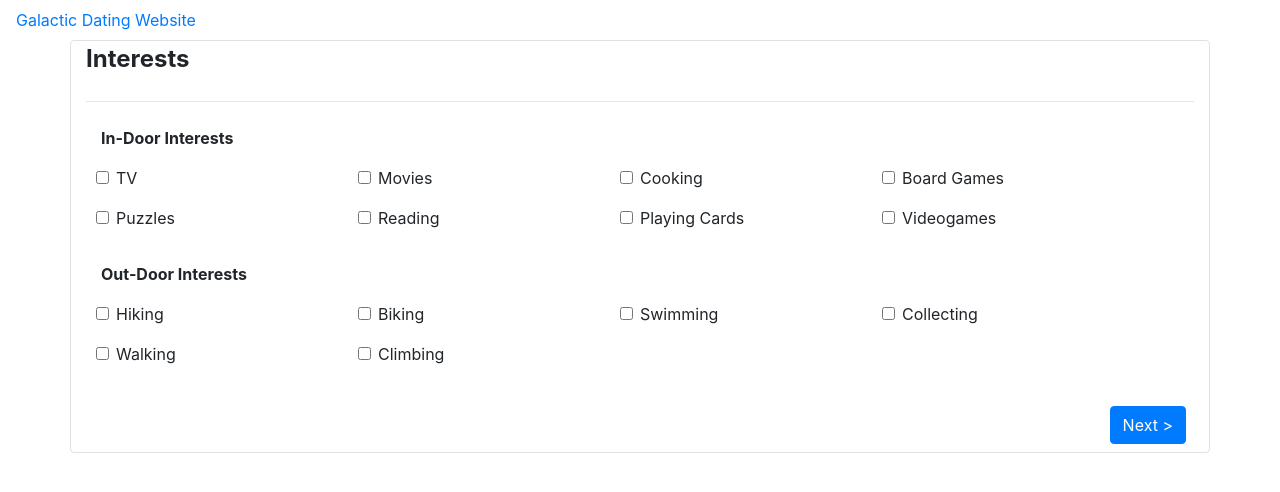
After one commit to Emaret2/dating, a PHP site: page /views/formInterests.html in a window 1280 px wide. The commit adds this page. Shown: the top 492 px of the page. Run offline with PHP 8.4, Linux system fonts and the light colour scheme.

Commit message:
created form views

```diff
--- /dev/null
+++ b/views/formInterests.html
@@ -0,0 +1,165 @@
+<!DOCTYPE html>
+<html lang="en">
+<head>
+    <!-- Required meta tags -->
+    <meta charset="utf-8">
+    <meta name="viewport" content="width=device-width, initial-scale=1, shrink-to-fit=no">
+
+    <!-- Bootstrap CSS -->
+    <link rel="stylesheet" href="https://stackpath.bootstrapcdn.com/bootstrap/4.3.1/css/bootstrap.min.css" integrity="sha384-ggOyR0iXCbMQv3Xipma34MD+dH/1fQ784/j6cY/iJTQUOhcWr7x9JvoRxT2MZw1T" crossorigin="anonymous">
+
+    <!-- My Css -->
+    <link rel="stylesheet" type="text/css"
+          href="styles/styles.css">
+    <link rel="stylesheet" type="text/css"
+          href="styles/form.css">
+
+    <title>Interests</title>
+
+    <!-- Favicon -->
+    <link rel="icon" type="image/jpg" href="images/heart.jpg">
+
+</head>
+<body>
+<header class="navbar"><a href = "home">Galactic Dating Website</a></header>
+<div class="container border rounded">
+
+    <!-- New Background check on top of form -->
+
+    <form action="summary" method="post" id="formProfile" class="">  <!--Elijah Edit: Added id to form -->
+        <legend><strong>Interests</strong></legend>
+        <hr class="my-4">
+
+        <fieldset class="form-group col-md-12">
+            <p><strong>In-Door Interests</strong></p>
+            <div class="form-row form-group container">
+                <div class="form-check col-md-3">
+                    <input class="form-check-input" type="checkbox" name="interests[]" id="tv" value="tv">
+                    <label class="form-check-label" for="tv">
+                        TV
+                    </label>
+                </div>
+
+                <div class="form-check col-md-3">
+                    <input class="form-check-input" type="checkbox" name="interests[]" id="movies" value="movies">
+                    <label class="form-check-label" for="movies">
+                        Movies
+                    </label>
+                </div>
+
+
+                <div class="form-check col-md-3">
+                    <input class="form-check-input" type="checkbox" name="interests[]" id="cooking" value="cooking">
+                    <label class="form-check-label" for="cooking">
+                        Cooking
+                    </label>
+                </div>
+
+                <div class="form-check col-md-3">
+                    <input class="form-check-input" type="checkbox" name="interests[]" id="boardgames" value="boardgames">
+                    <label class="form-check-label" for="boardgames">
+                        Board Games
+                    </label>
+                </div>
+            </div>
+
+            <div class="form-row form-group container">
+                <div class="form-check col-md-3">
+                    <input class="form-check-input" type="checkbox" name="interests[]" id="puzzles" value="puzzles">
+                    <label class="form-check-label" for="puzzles">
+                        Puzzles
+                    </label>
+                </div>
+
+                <div class="form-check col-md-3">
+                    <input class="form-check-input" type="checkbox" name="interests[]" id="reading" value="reading">
+                    <label class="form-check-label" for="reading">
+                        Reading
+                    </label>
+                </div>
+
+                <div class="form-check col-md-3">
+                    <input class="form-check-input" type="checkbox" name="interests[]" id="cards" value="cards">
+                    <label class="form-check-label" for="cards">
+                        Playing Cards
+                    </label>
+                </div>
+
+                <div class="form-check col-md-3">
+                    <input class="form-check-input" type="checkbox" name="interests[]" id="videogames" value="videogames">
+                    <label class="form-check-label" for="videogames">
+                        Videogames
+                    </label>
+                </div>
+            </div>
+        </fieldset>
+
+        <fieldset class="form-group col-md-12">
+            <p><strong>Out-Door Interests</strong></p>
+            <div class="form-row form-group container">
+                <div class="form-check col-md-3">
+                    <input class="form-check-input" type="checkbox" name="interests[]" id="hiking" value="hiking">
+                    <label class="form-check-label" for="hiking">
+                        Hiking
+                    </label>
+                </div>
+
+                <div class="form-check col-md-3">
+                    <input class="form-check-input" type="checkbox" name="interests[]" id="biking" value="biking">
+                    <label class="form-check-label" for="biking">
+                        Biking
+                    </label>
+                </div>
+
+                <div class="form-check col-md-3">
+                    <input class="form-check-input" type="checkbox" name="interests[]" id="swimming" value="swimming">
+                    <label class="form-check-label" for="swimming">
+                        Swimming
+                    </label>
+                </div>
+
+                <div class="form-check col-md-3">
+                    <input class="form-check-input" type="checkbox" name="interests[]" id="collecting" value="collecting">
+                    <label class="form-check-label" for="collecting">
+                        Collecting
+                    </label>
+                </div>
+
+
+            </div>
+
+            <div class="form-row form-group container">
+                <div class="form-check col-md-3">
+                    <input class="form-check-input" type="checkbox" name="interests[]" id="walking" value="walking">
+                    <label class="form-check-label" for="walking">
+                        Walking
+                    </label>
+                </div>
+
+                <div class="form-check col-md-3">
+                    <input class="form-check-input" type="checkbox" name="interests[]" id="climbing" value="climbing">
+                    <label class="form-check-label" for="climbing">
+                        Climbing
+                    </label>
+                </div>
+            </div>
+
+
+
+        </fieldset>
+
+
+
+        <div class = "text-right p-2">
+            <button id="submit" type="submit" class="btn btn-primary">
+                Next >
+            </button>
+        </div>
+
+    </form>
+
+
+
+</div>
+</body>
+</html>
```
Also changed, not shown: index.php (+43 -0 lines), views/formPersonal.html (added, +104 -0 lines), views/formProfile.html (added, +145 -0 lines), views/home.html (+4 -4 lines), views/summary.html (added, +70 -0 lines), .htaccess (added), images/default.png (added), styles/form.css (added).
